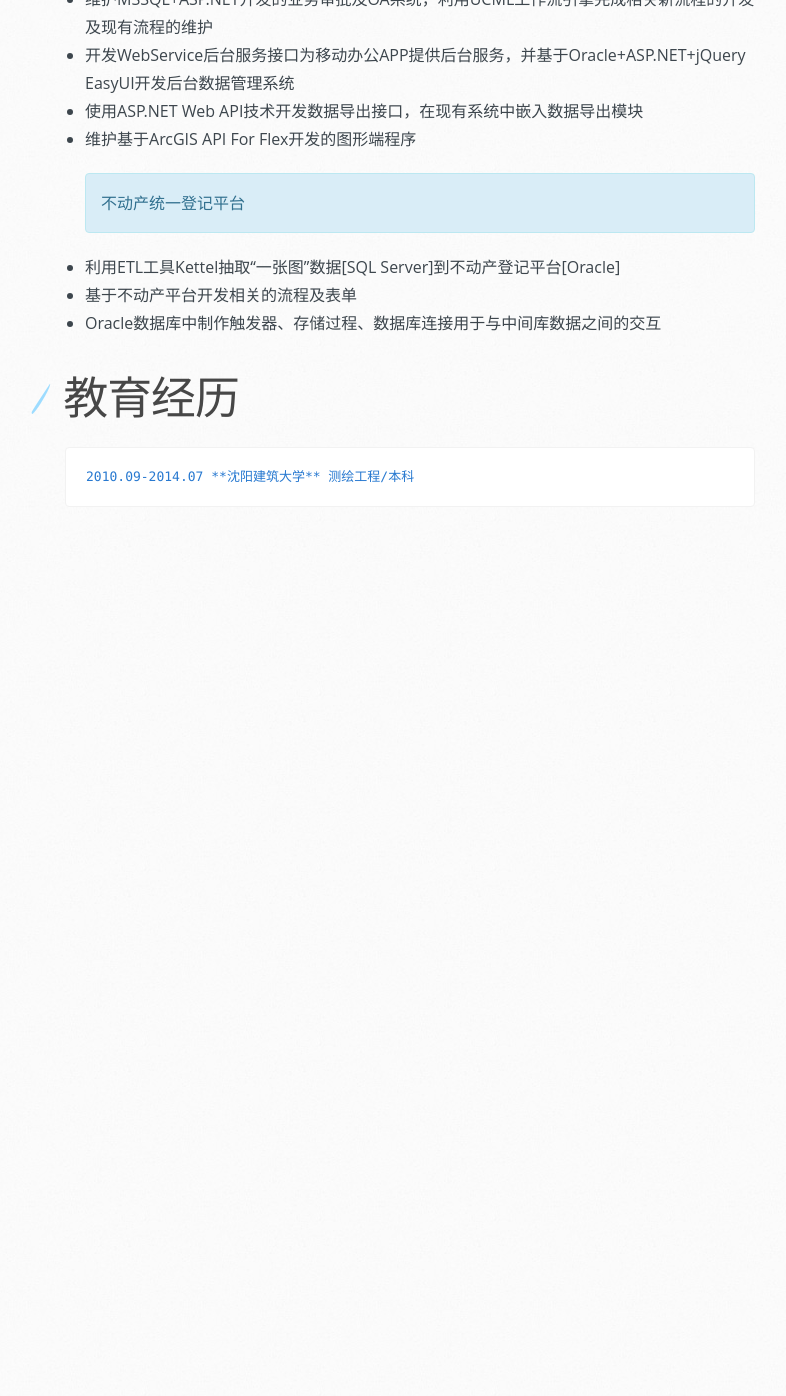
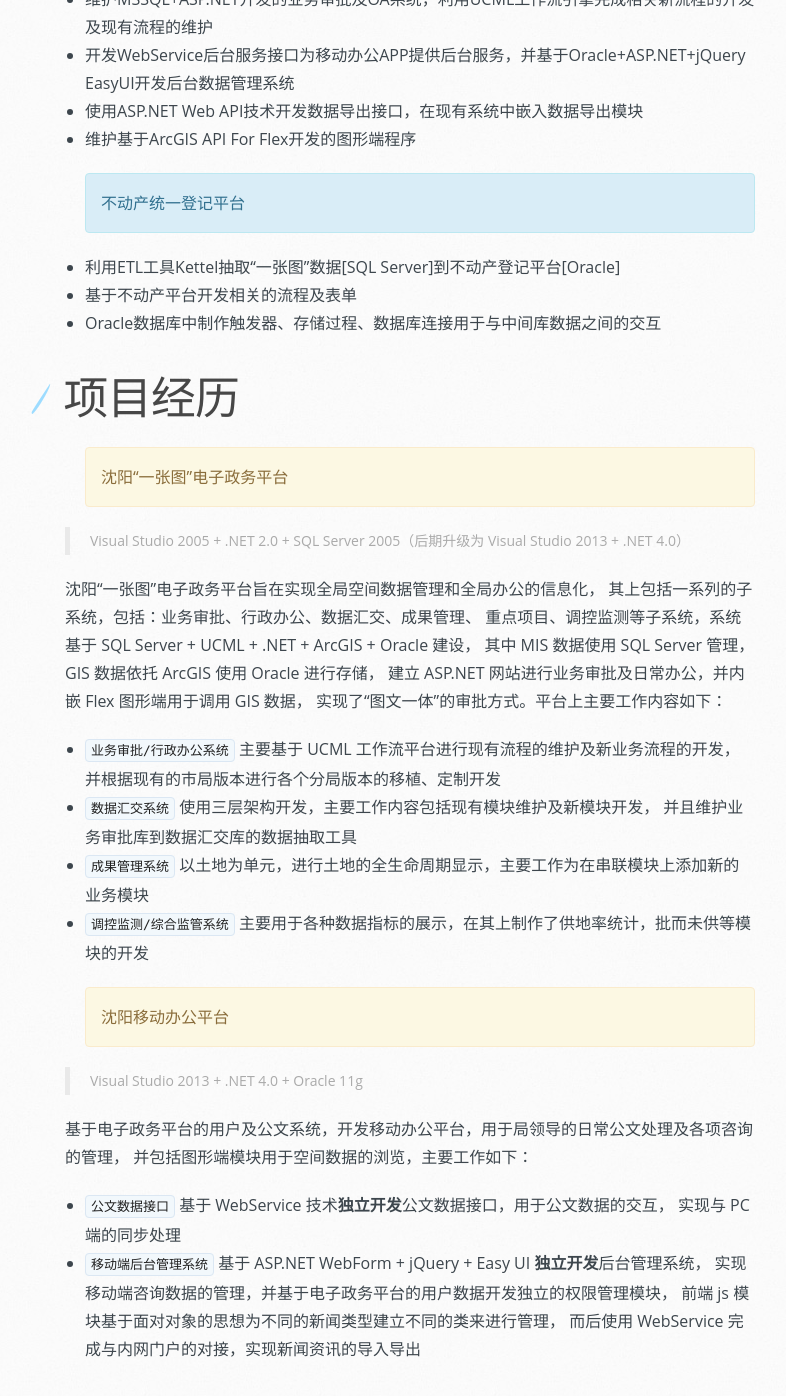
Before and after one commit to baiyangcao/baiyangcao.github.io, a Jekyll site: the page built from cv.md, in a window 1280 px wide and 1400 px high, scrolled down 2056 px. Shown: the top 1396 px of the window, without its empty margins (105-891 px from the left). Built offline with Jekyll 4.4.1, drawn with Linux system fonts in a browser that asks for light colours; nearby versions of some CDN libraries; library files that are not in the unit come from our copies; before the commit the page ends 2621 px from its top, so only the background shows below that.

Commit message:
简历添加“项目经历”一张图和移动办公

````diff
--- a/cv.md
+++ b/cv.md
@@ -55,6 +55,40 @@ layout: cv
  - 基于不动产平台开发相关的流程及表单
  - Oracle数据库中制作触发器、存储过程、数据库连接用于与中间库数据之间的交互
 
+# 项目经历
+
+<div class="alert alert-warning" style="margin-left: 20px">沈阳“一张图”电子政务平台</div>
+
+> Visual Studio 2005 + .NET 2.0 + SQL Server 2005（后期升级为 Visual Studio 2013 + .NET 4.0）
+
+沈阳“一张图”电子政务平台旨在实现全局空间数据管理和全局办公的信息化，
+其上包括一系列的子系统，包括：业务审批、行政办公、数据汇交、成果管理、
+重点项目、调控监测等子系统，系统基于 SQL Server + UCML + .NET + ArcGIS + Oracle 建设，
+其中 MIS 数据使用 SQL Server 管理，GIS 数据依托 ArcGIS 使用 Oracle 进行存储，
+建立 ASP.NET 网站进行业务审批及日常办公，并内嵌 Flex 图形端用于调用 GIS 数据，
+实现了“图文一体”的审批方式。平台上主要工作内容如下：
+
+ - `业务审批/行政办公系统` 主要基于 UCML 工作流平台进行现有流程的维护及新业务流程的开发，
+   并根据现有的市局版本进行各个分局版本的移植、定制开发
+ - `数据汇交系统` 使用三层架构开发，主要工作内容包括现有模块维护及新模块开发，
+   并且维护业务审批库到数据汇交库的数据抽取工具
+ - `成果管理系统` 以土地为单元，进行土地的全生命周期显示，主要工作为在串联模块上添加新的业务模块
+ - `调控监测/综合监管系统` 主要用于各种数据指标的展示，在其上制作了供地率统计，批而未供等模块的开发
+
+<div class="alert alert-warning" style="margin-left: 20px">沈阳移动办公平台</div>
+
+> Visual Studio 2013 + .NET 4.0 + Oracle 11g
+
+基于电子政务平台的用户及公文系统，开发移动办公平台，用于局领导的日常公文处理及各项咨询的管理，
+并包括图形端模块用于空间数据的浏览，主要工作如下：
+
+ - `公文数据接口` 基于 WebService 技术**独立开发**公文数据接口，用于公文数据的交互，
+   实现与 PC 端的同步处理
+ - `移动端后台管理系统` 基于 ASP.NET WebForm + jQuery + Easy UI **独立开发**后台管理系统，
+   实现移动端咨询数据的管理，并基于电子政务平台的用户数据开发独立的权限管理模块，
+   前端 js 模块基于面对对象的思想为不同的新闻类型建立不同的类来进行管理，
+   而后使用 WebService 完成与内网门户的对接，实现新闻资讯的导入导出
+
 # 教育经历
 
 ```
````
